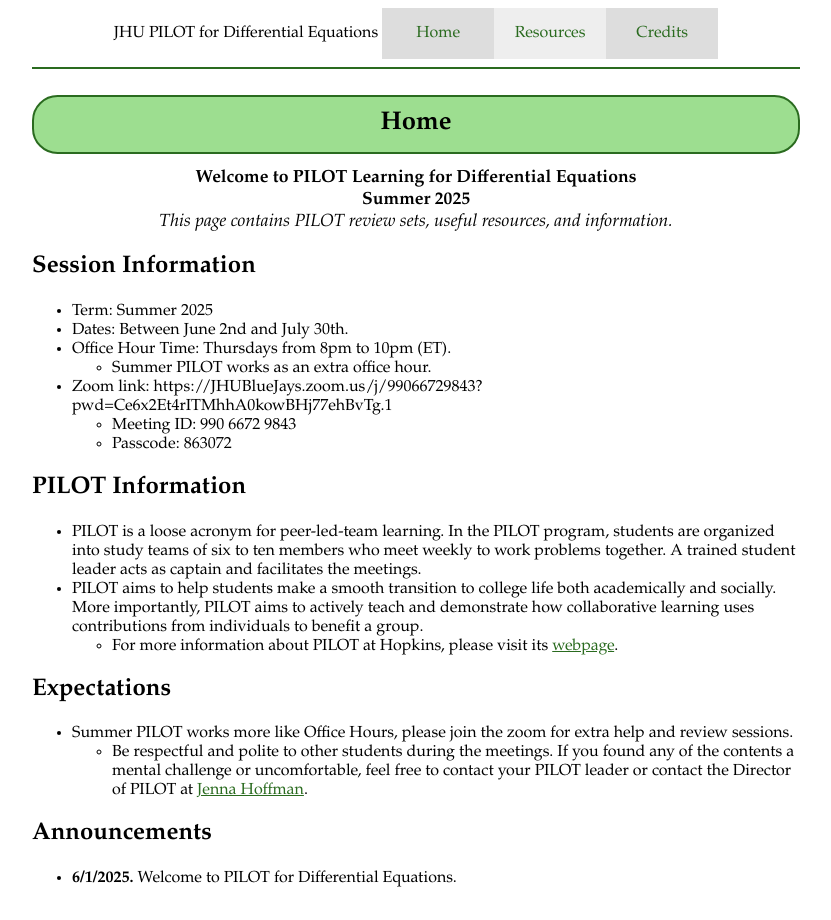
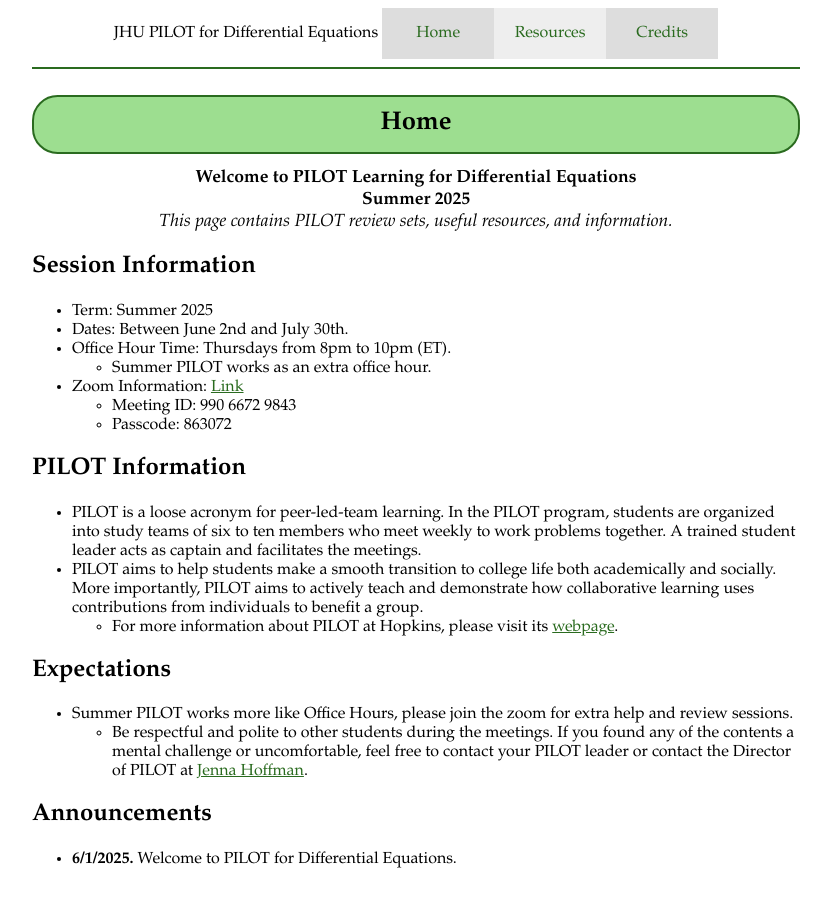
Before and after one commit to JHU-ODE-PILOT/SU25, a Jekyll site: the page built from index.md, in a window 1280 px wide. Shown: the whole page, without its empty margins (224-1055 px from the left). Built offline with Jekyll 4.4.1, drawn with Linux system fonts in a browser that asks for light colours.

Commit message:
Update index.md

```diff
--- a/index.md
+++ b/index.md
@@ -16,7 +16,7 @@ category: "home"
 - Dates: Between June 2nd and July 30th.
 - Office Hour Time: Thursdays from 8pm to 10pm (ET).
   - Summer PILOT works as an extra office hour.
-- Zoom link: https://JHUBlueJays.zoom.us/j/99066729843?pwd=Ce6x2Et4rITMhhA0kowBHj77ehBvTg.1
+- Zoom Information: [Link](https://JHUBlueJays.zoom.us/j/99066729843?pwd=Ce6x2Et4rITMhhA0kowBHj77ehBvTg.1)
   - Meeting ID: 990 6672 9843
   - Passcode: 863072
 
```
